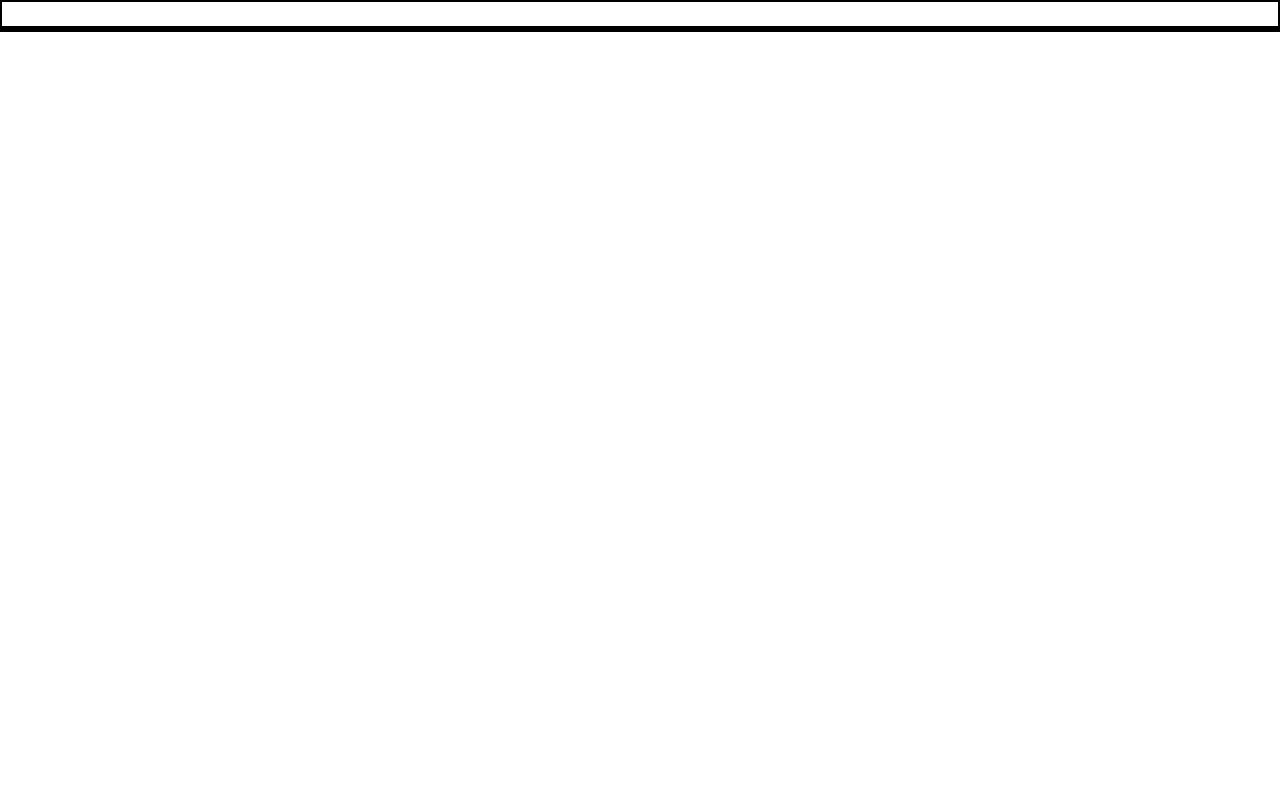
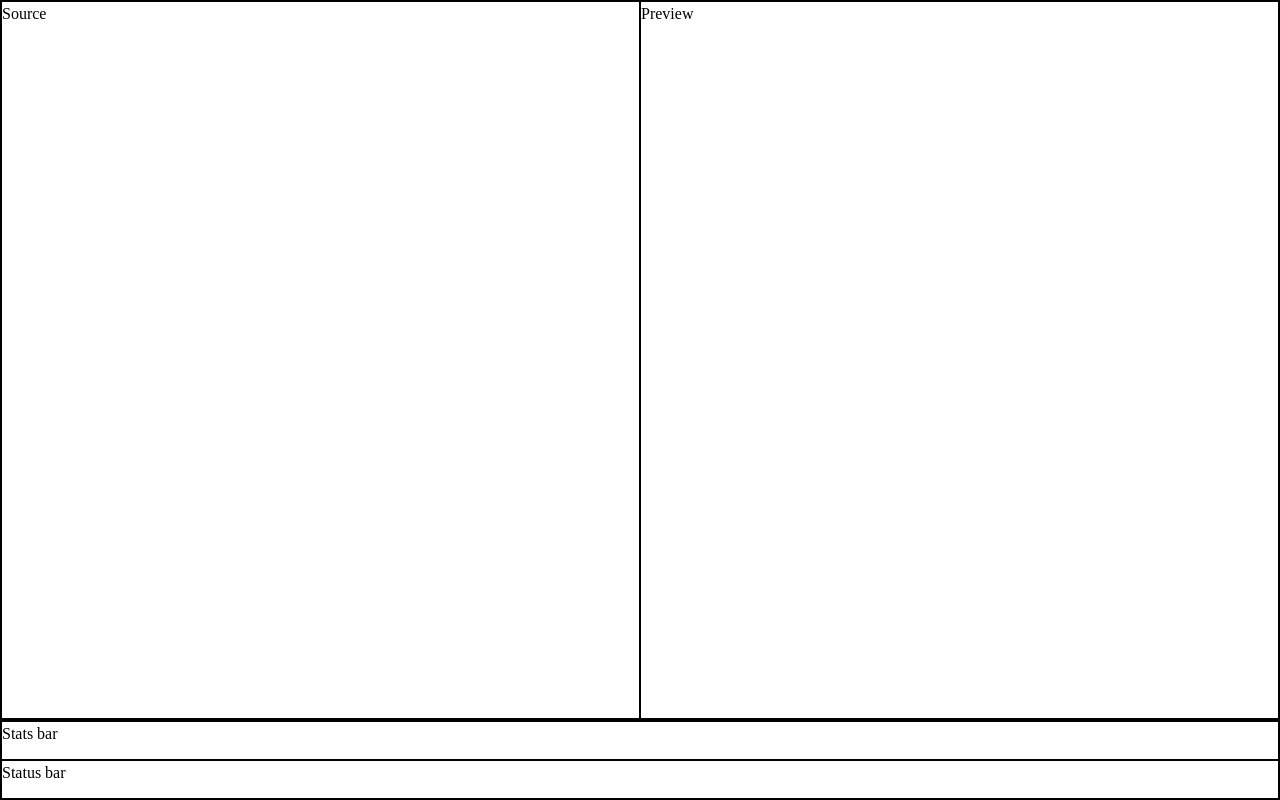
Before and after one commit to zacjszewczyk/proofer, a plain HTML site: page proofer.html in a window 1280 px wide. Drawn offline with Linux system fonts and the light colour scheme.

Commit message:
Finished baseic layout

```diff
--- a/proofer.html
+++ b/proofer.html
@@ -74,6 +74,12 @@
             text-size-adjust: none;
         }
 
+        /* Ensure the main wrappers take up the entire display area */
+        html, body {
+            height: 100%;
+            width: 100%;
+        }
+
         /* Remove default margin in favour of better control in authored CSS */
         body, h1, h2, h3, h4, p, figure, blockquote, dl, dd {
             margin-block-end: 0;
@@ -135,6 +141,23 @@
         div {
             border: 1px solid black;
         }
+        #display_area {
+            height: 90%;
+            display: flex;
+        }
+        #source_pane, #preview_pane {
+            height: 100%;
+            width: 50%;
+            flex: 1 1 auto;
+        }
+        #info_area {
+            height: 10%;
+            display: flex;
+            flex-direction: column;
+        }
+        #stats_bar, #status_bar {
+            flex: 1 1 auto;
+        }
     </style>
 </head>
 
@@ -142,14 +165,19 @@
 <body>
     <div id="display_area">
         <div id="source_pane" contenteditable="true">
-
+            <p>Source</p>
         </div>
         <div id="preview_pane">
-
+            <p>Preview</p>
         </div>
     </div>
-    <div id="status_bar">
-
+    <div id="info_area">
+        <div id="stats_bar">
+            <p>Stats bar</p>
+        </div>
+        <div id="status_bar">
+            <p>Status bar</p>
+        </div>
     </div>
 </body>
 
```
